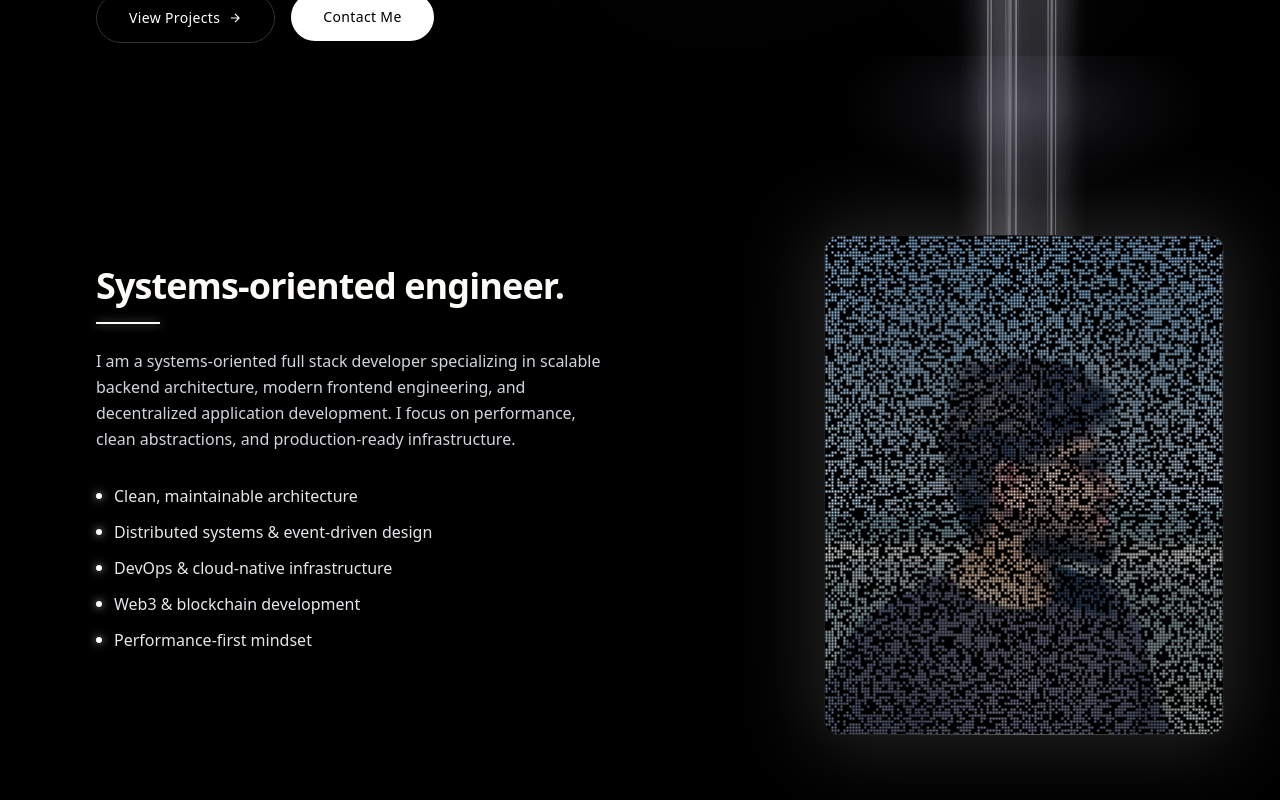
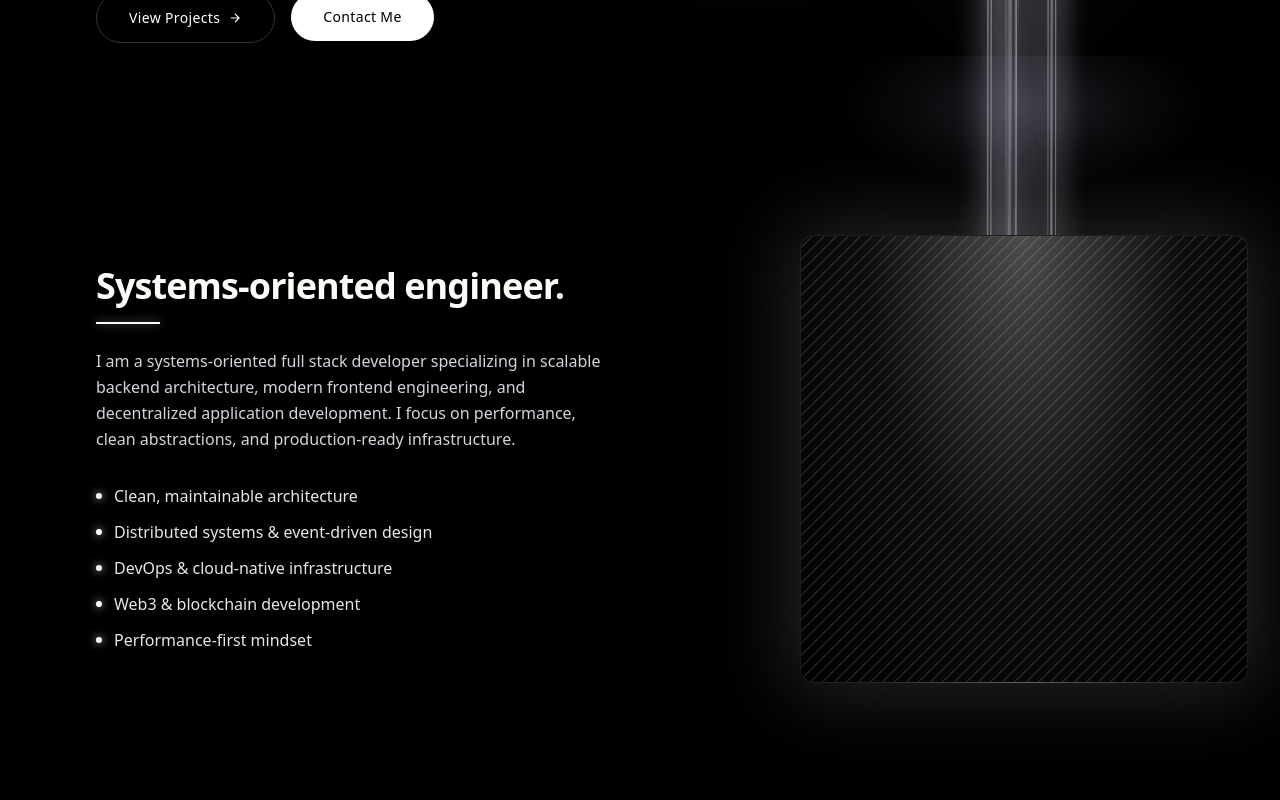
Before and after one commit to DevanshBehl/portfolio, a React (Vite) app in the folder portfolio/: page / in a window 1280 px wide. Shown: the part 664-1464 px from the top of the page. Built offline with nearby package versions, Linux system fonts and the light colour scheme.

Commit message:
changes commited moving ahead

```diff
--- a/portfolio/src/components/Hero.tsx
+++ b/portfolio/src/components/Hero.tsx
@@ -1,7 +1,7 @@
 import { motion } from 'framer-motion'
 import type { Easing } from 'framer-motion'
 import { Spotlight } from '@/components/ui/spotlight-new'
-import { PixelatedCanvas } from '@/components/ui/pixelated-canvas'
+import { Scales } from '@/components/ui/scales'
 import React, { useCallback, useRef, useEffect, memo } from 'react'
 
 const ease: Easing = [0.16, 1, 0.3, 1]
@@ -456,18 +456,14 @@ const Hero = () => {
                 {/* Pixelated Canvas Layout & Laser Beam — Centered on Mobile, right-aligned (80%) on Desktop */}
                 <div className="relative lg:absolute lg:left-[80%] lg:-translate-x-1/2 lg:top-0">
                     <FlowingLightBeam />
-                    <PixelatedCanvas
-                        src="/devansh.jpg"
-                        className="w-[20rem] h-[20rem] sm:w-[28rem] sm:h-[28rem] rounded-xl shrink-0 border border-white/10 shadow-[0_0_80px_10px_rgba(253,251,247,0.15)] bg-[radial-gradient(ellipse_at_top,_rgba(253,251,247,0.3)_0%,_rgba(253,251,247,0.05)_50%,_rgba(0,0,0,0.6)_100%)] relative z-10"
-                        objectFit="cover"
-                        responsive={true}
-                        cellSize={3}
-                        dotScale={0.9}
-                        tintColor="#fdfbf7"
-                        tintStrength={0.2}
-                        maxFps={30}
-                        sampleAverage={false}
-                    />
+                    <div className="w-[20rem] h-[20rem] sm:w-[28rem] sm:h-[28rem] rounded-xl shrink-0 border border-white/10 shadow-[0_0_80px_10px_rgba(253,251,247,0.15)] bg-[radial-gradient(ellipse_at_top,_rgba(253,251,247,0.3)_0%,_rgba(253,251,247,0.05)_50%,_rgba(0,0,0,0.6)_100%)] relative z-10 overflow-hidden">
+                        <Scales
+                            orientation="diagonal"
+                            size={12}
+                            color="rgba(253,251,247,0.12)"
+                            className="rounded-xl"
+                        />
+                    </div>
                 </div>
             </div>
 
--- /dev/null
+++ b/portfolio/src/components/ui/scales.tsx
@@ -0,0 +1,81 @@
+import { cn } from "@/lib/utils";
+import React from "react";
+
+export interface ScalesProps {
+  orientation?: "horizontal" | "vertical" | "diagonal";
+  size?: number;
+  className?: string;
+  color?: string;
+}
+
+export const Scales = ({
+  orientation = "diagonal",
+  size = 10,
+  className,
+  color,
+}: ScalesProps) => {
+  const getGradientAngle = () => {
+    switch (orientation) {
+      case "horizontal":
+        return "0deg";
+      case "vertical":
+        return "90deg";
+      case "diagonal":
+      default:
+        return "315deg";
+    }
+  };
+
+  return (
+    <div
+      className={cn(
+        "absolute inset-0 h-full w-full overflow-hidden",
+        "[--pattern-scales:var(--color-neutral-950)]/10",
+        "dark:[--pattern-scales:var(--color-white)]/10",
+        className,
+      )}
+      style={
+        {
+          "--scales-size": `${size}px`,
+          "--scales-angle": getGradientAngle(),
+          ...(color && { "--pattern-scales": color }),
+        } as React.CSSProperties
+      }
+    >
+      <div
+        className="h-full w-full bg-[repeating-linear-gradient(var(--scales-angle),var(--pattern-scales)_0,var(--pattern-scales)_1px,transparent_0,transparent_50%)]"
+        style={{
+          backgroundSize: `var(--scales-size) var(--scales-size)`,
+        }}
+      />
+    </div>
+  );
+};
+
+export interface ScalesContainerProps extends ScalesProps {
+  children?: React.ReactNode;
+  containerClassName?: string;
+}
+
+export const ScalesContainer = ({
+  children,
+  orientation = "diagonal",
+  size = 10,
+  className,
+  containerClassName,
+  color,
+}: ScalesContainerProps) => {
+  return (
+    <div className={cn("relative", containerClassName)}>
+      <Scales
+        orientation={orientation}
+        size={size}
+        className={className}
+        color={color}
+      />
+      <div className="relative z-10">{children}</div>
+    </div>
+  );
+};
+
+export default Scales;
```
